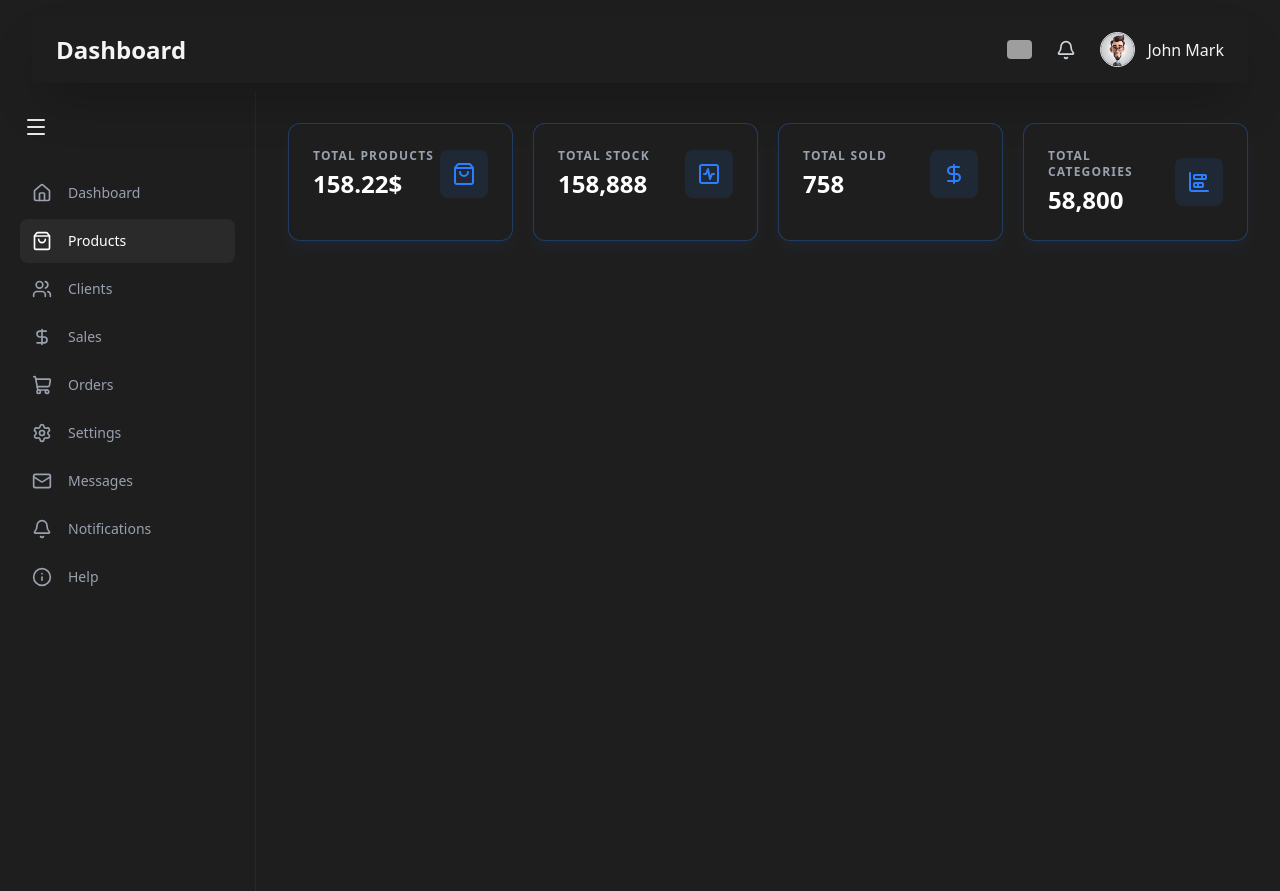
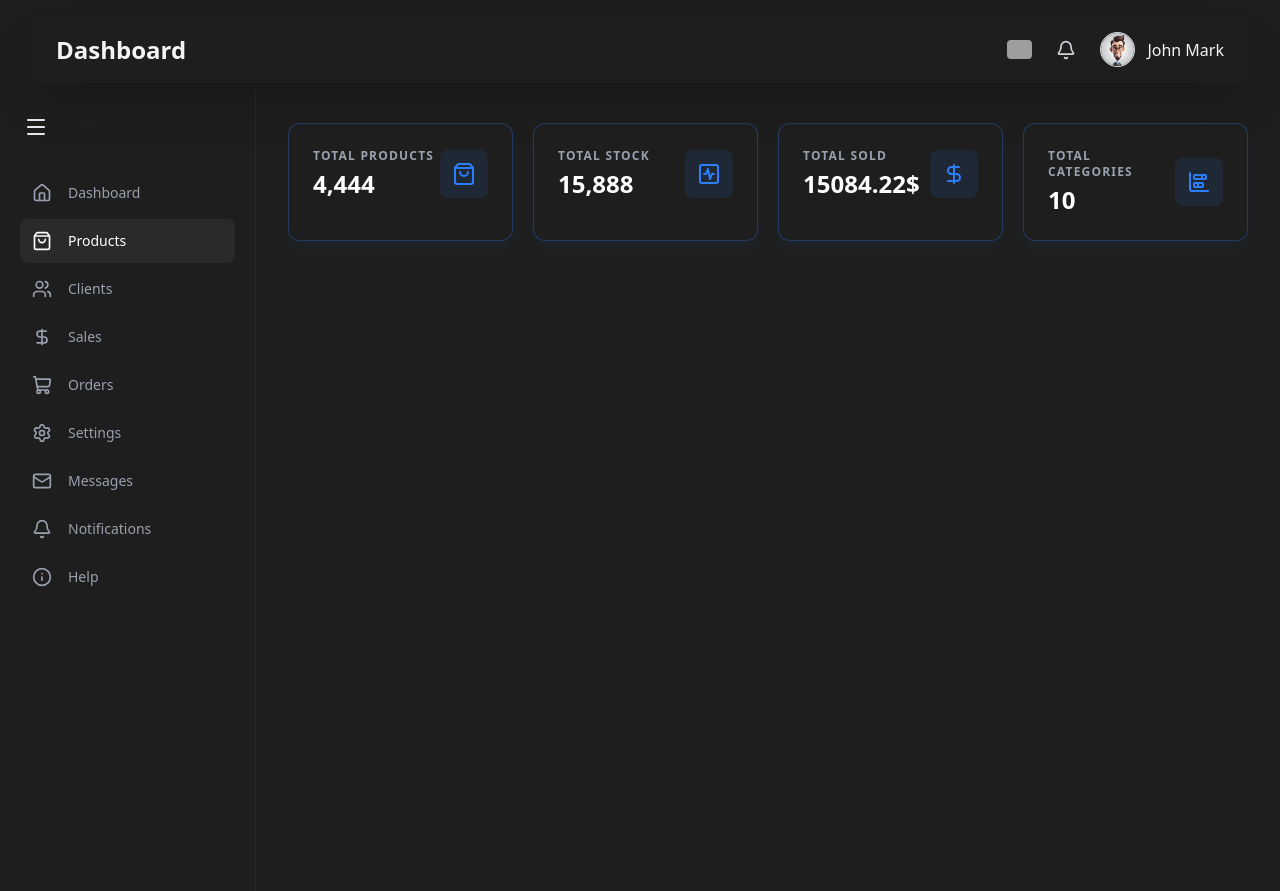
Before and after one commit to Mahmoud123Jamal/Admin_Dashboard_with_NextJs_Recharts, a Next.js app: page /products in a window 1280 px wide. Built offline with nearby package versions, Linux system fonts and the light colour scheme; grey boxes are pictures that could not be loaded.

Commit message:
feat: update products page with summary statistics cards(Update values)

```diff
--- a/app/products/page.tsx
+++ b/app/products/page.tsx
@@ -13,13 +13,13 @@ function ProductsPage() {
     <div className="flex-1 relative z-10 overflow-auto">
       <main className="max-w-7xl mx-auto p-4 py-8 sm:px-6 lg:px-8">
         <div className="grid grid-cols-1 gap-5 sm:grid-cols-2 lg:grid-cols-4">
-          <StateCard name="Total Products" icon={ShoppingBag} value="158.22$" />
-          <StateCard name="Total Stock" icon={SquareActivity} value="158,888" />
-          <StateCard name="Total Sold" icon={DollarSign} value="758" />
+          <StateCard name="Total Products" icon={ShoppingBag} value="4,444" />
+          <StateCard name="Total Stock" icon={SquareActivity} value="15,888" />
+          <StateCard name="Total Sold" icon={DollarSign} value="15084.22$" />
           <StateCard
             name="Total Categories"
             icon={ChartBarStacked}
-            value="58,800"
+            value="10"
           />
         </div>
       </main>
```
